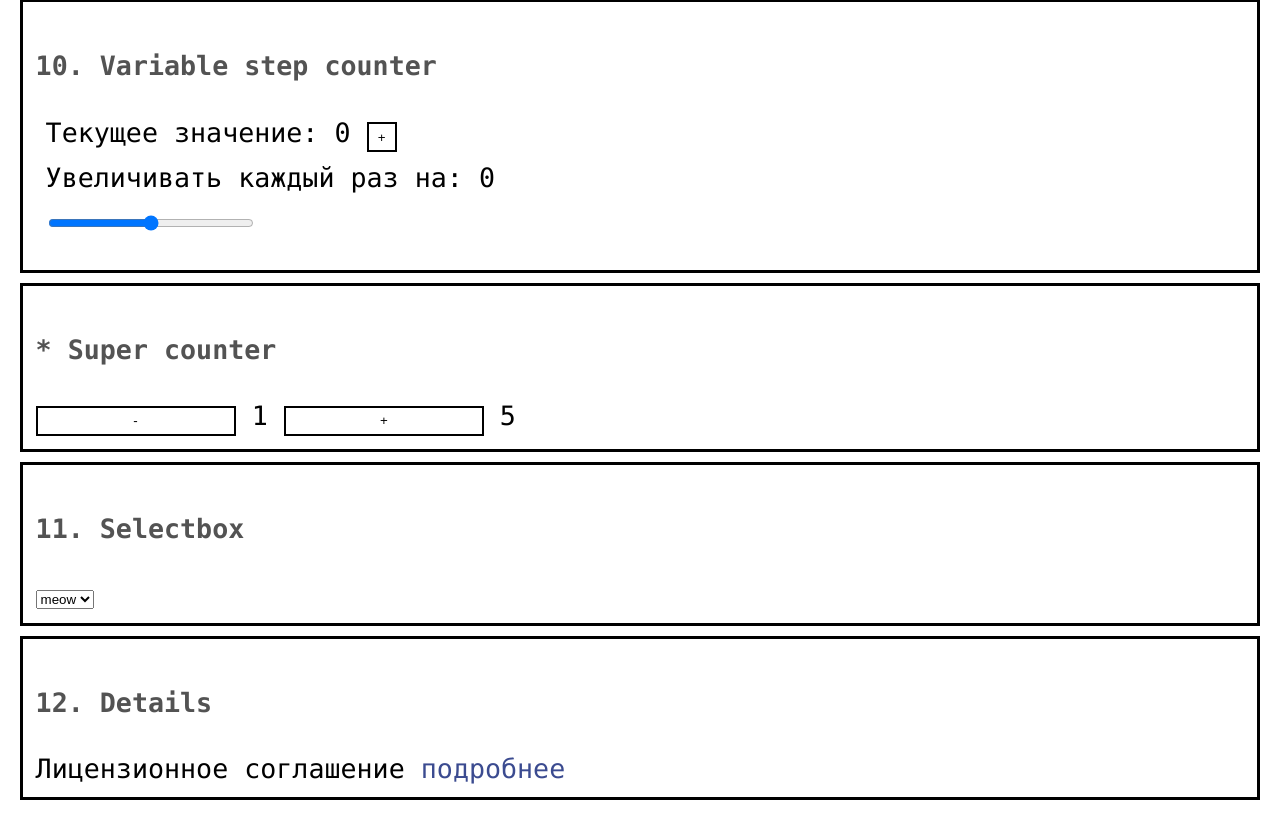
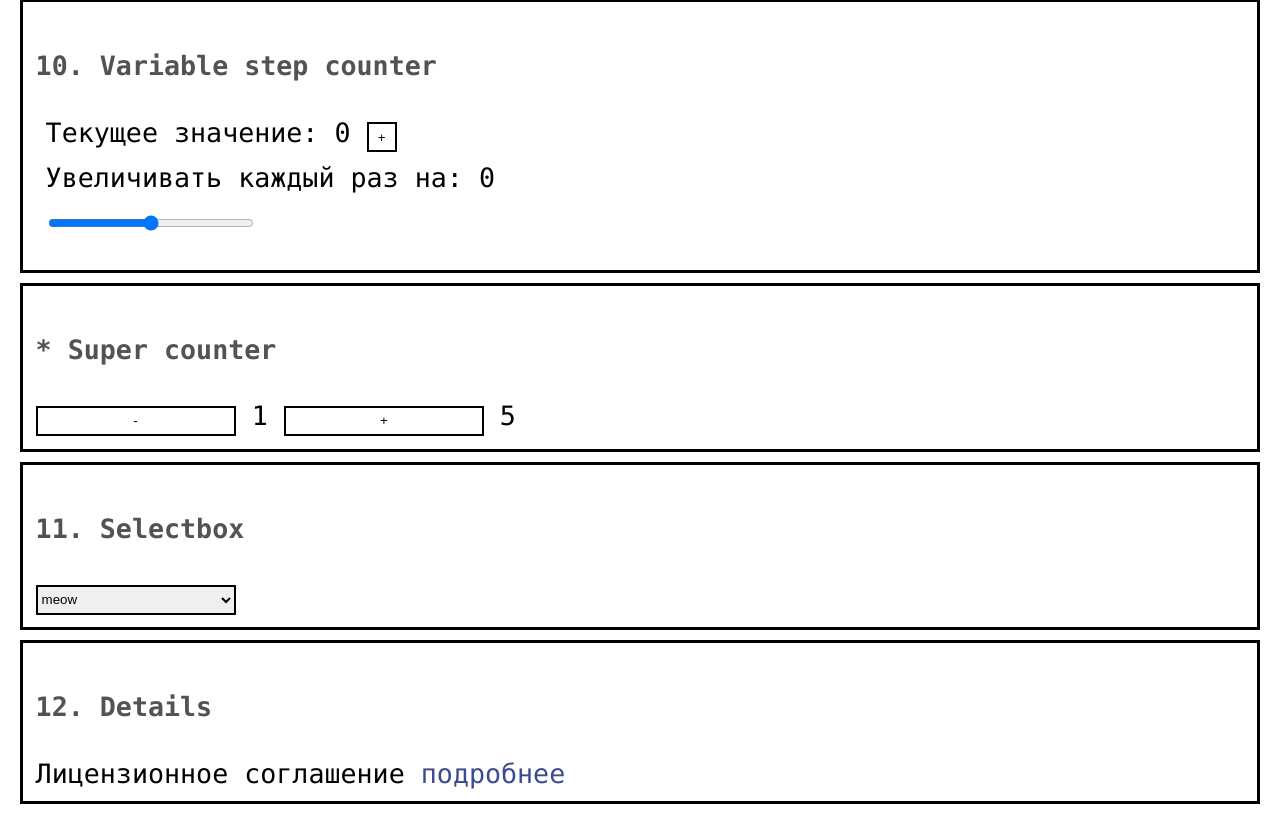
Before and after one commit to Xumeparu/exam, a React (Create React App) app: page / in a window 1280 px wide. Shown: the part 1751-2565 px from the top of the page. Built offline with nearby package versions, Linux system fonts and the light colour scheme.

Commit message:
Fixed style for Selectbox component

```diff
--- a/src/App.css
+++ b/src/App.css
@@ -88,6 +88,12 @@ button {
   width: 30px;
 }
 
+select {
+  height: 30px;
+  width: 200px;
+  border: solid 2px;
+}
+
 .link {
   color: #3b4b90;
 }
```
